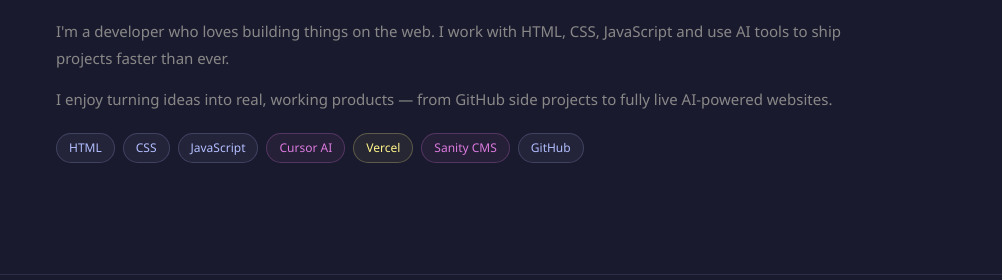
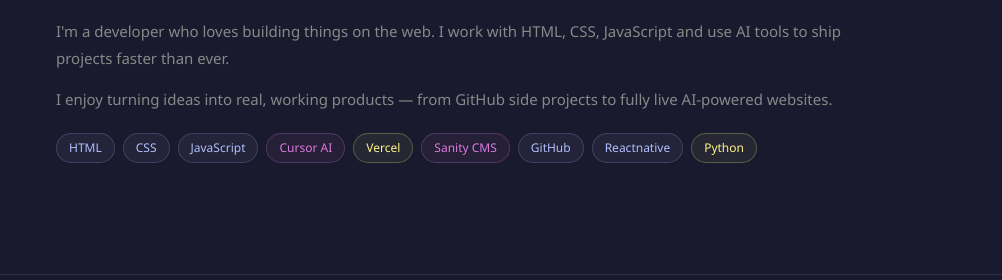
Before and after one commit to amaimaashir/portfolio, a plain HTML site: page index.html in a window 1280 px wide. Shown: the part 1100-1380 px from the top of the page, 278-1280 px from the left. Drawn offline with nearby package versions, Linux system fonts and the light colour scheme; no server answers.

Commit message:
added more tags

```diff
--- a/index.html
+++ b/index.html
@@ -88,6 +88,8 @@
               <span class="tag yellow">Vercel</span>
               <span class="tag pink">Sanity CMS</span>
               <span class="tag">GitHub</span>
+              <span class="tag">Reactnative</span>
+              <span class="tag yellow">Python</span>
             </div>
           </div>
         </div>
```
